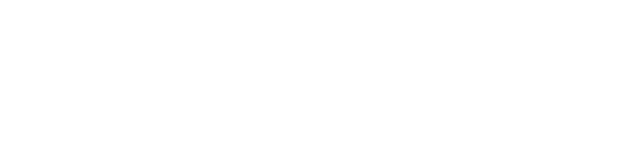
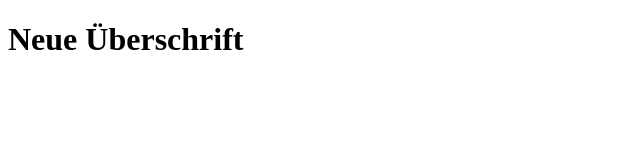
Before and after one commit to KoenigderAusrede/Testprojekt, a plain HTML site: page index.html in a window 1280 px wide. Shown: the whole page, without its empty margins (0-640 px from the left). Drawn offline with Linux system fonts and the light colour scheme.

Commit message:
first commit

```diff
--- a/index.html
+++ b/index.html
@@ -7,6 +7,7 @@
     <title>Document</title>
 </head>
 <body>
+    <h1>Neue Überschrift</h1>
 
 </body>
 </html>
```
